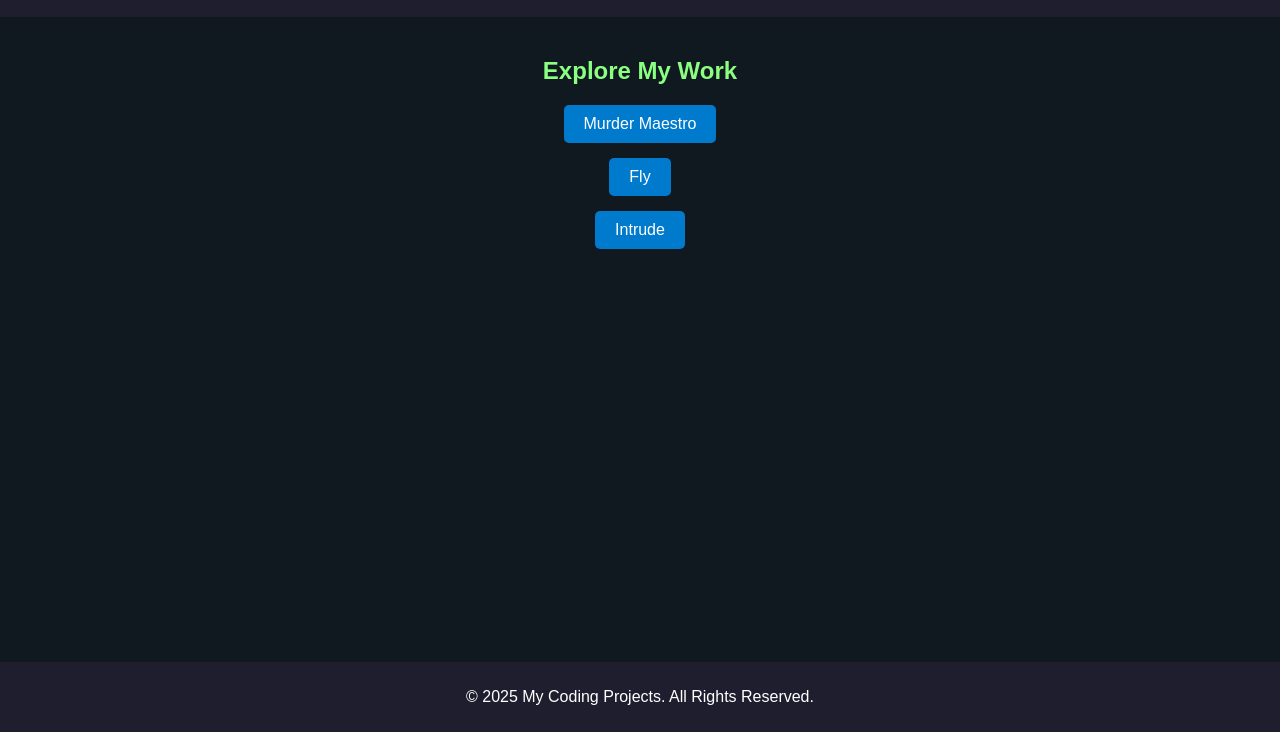
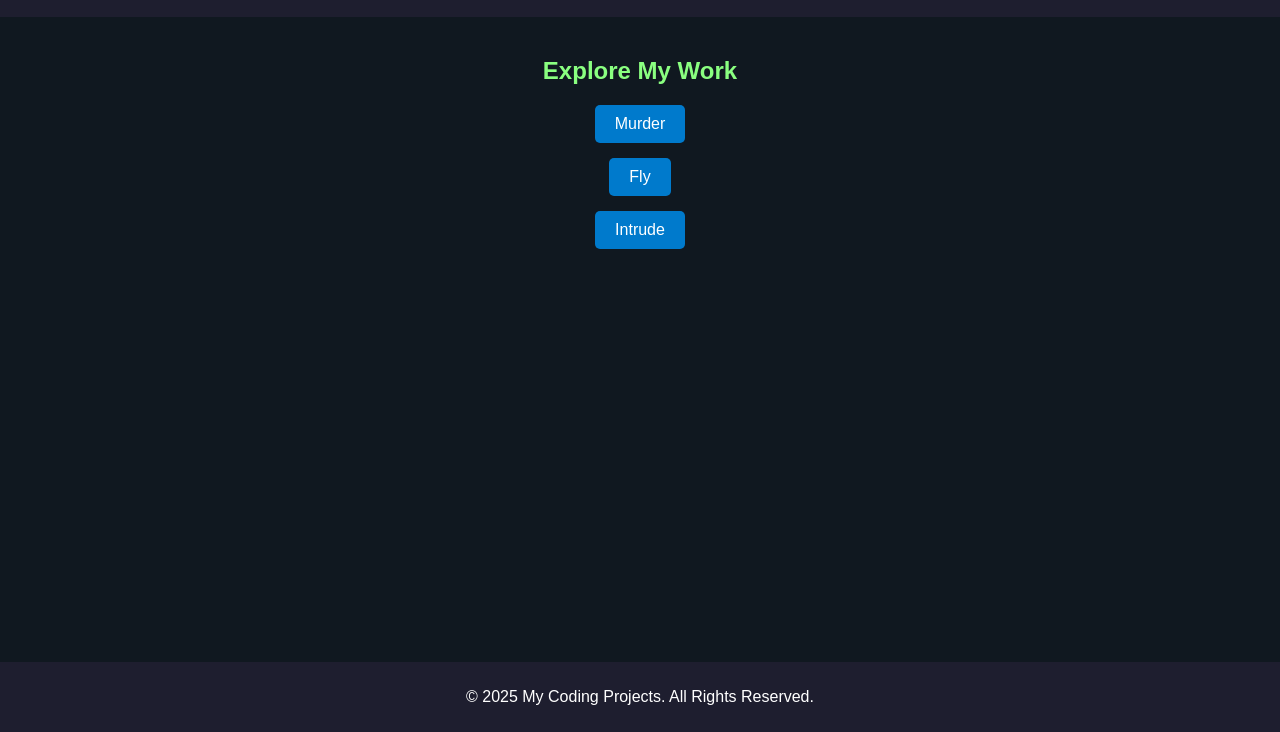
Before and after one commit to Opponite/coderhub, a plain HTML site: page index.html in a window 1280 px wide. Shown: the part 68-800 px from the top of the page. Drawn offline with Linux system fonts and the light colour scheme.

Commit message:
Update index.html

```diff
--- a/index.html
+++ b/index.html
@@ -14,7 +14,7 @@
         <section class="projects">
             <h2>Explore My Work</h2>
             <div class="project-links">
-                <button onclick="window.open('https://studio.code.org/projects/gamelab/UXLydQt0WBwcfVKdYm4y8Wz7w5qo10TGfRDiBNCjiQU', '_blank')">Murder Maestro</button>
+                <button onclick="window.open('https://studio.code.org/projects/gamelab/UXLydQt0WBwcfVKdYm4y8Wz7w5qo10TGfRDiBNCjiQU', '_blank')">Murder</button>
                 <button onclick="window.open('https://studio.code.org/projects/gamelab/5JwlhHhYQHyFyyt2gEkQ7mZIvvp-Yy82iYGZicbPxzU/edit', '_blank')">Fly</button>
                 <button onclick="window.open('https://studio.code.org/projects/applab/Q1IRRrQwl_y-X4luU--ge_kQNYhCuxxBIcsBdtLu6yM/edit', '_blank')">Intrude</button>
             </div>
```
